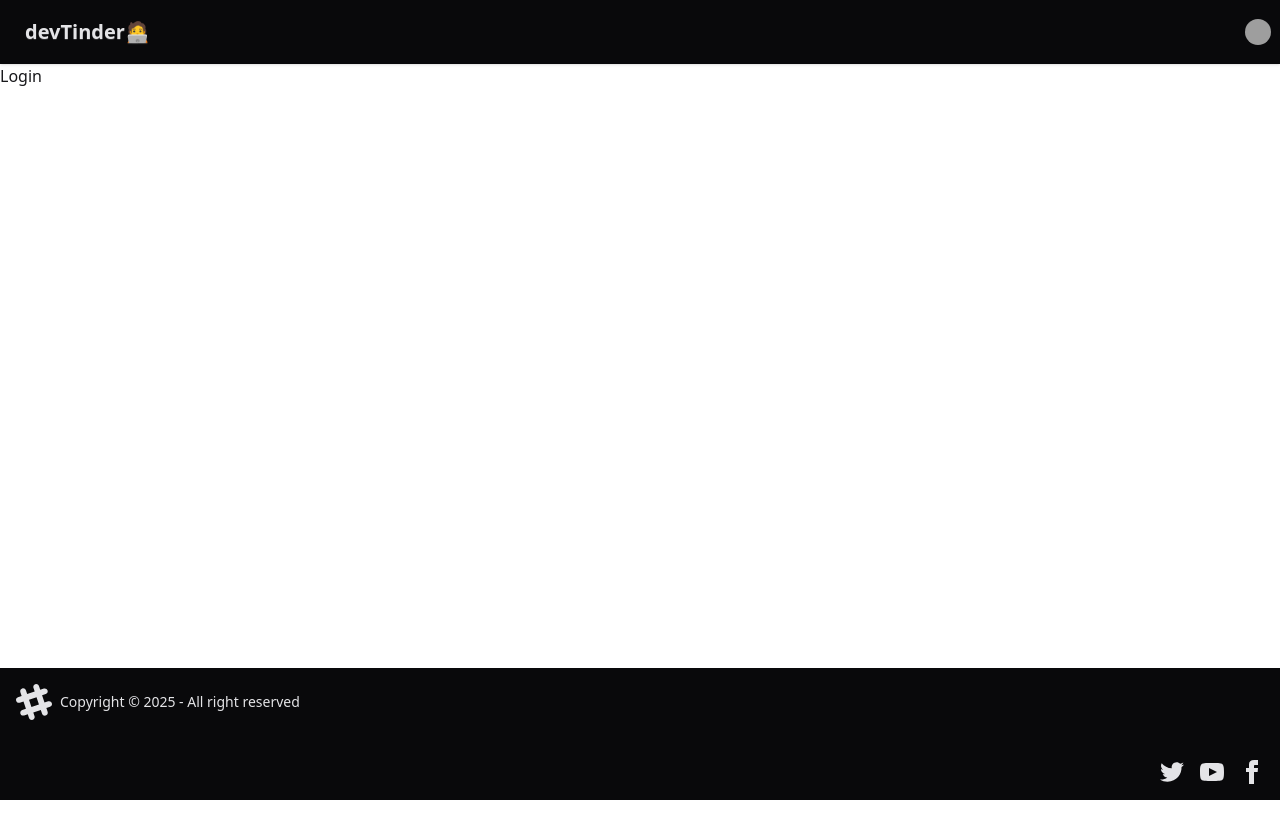
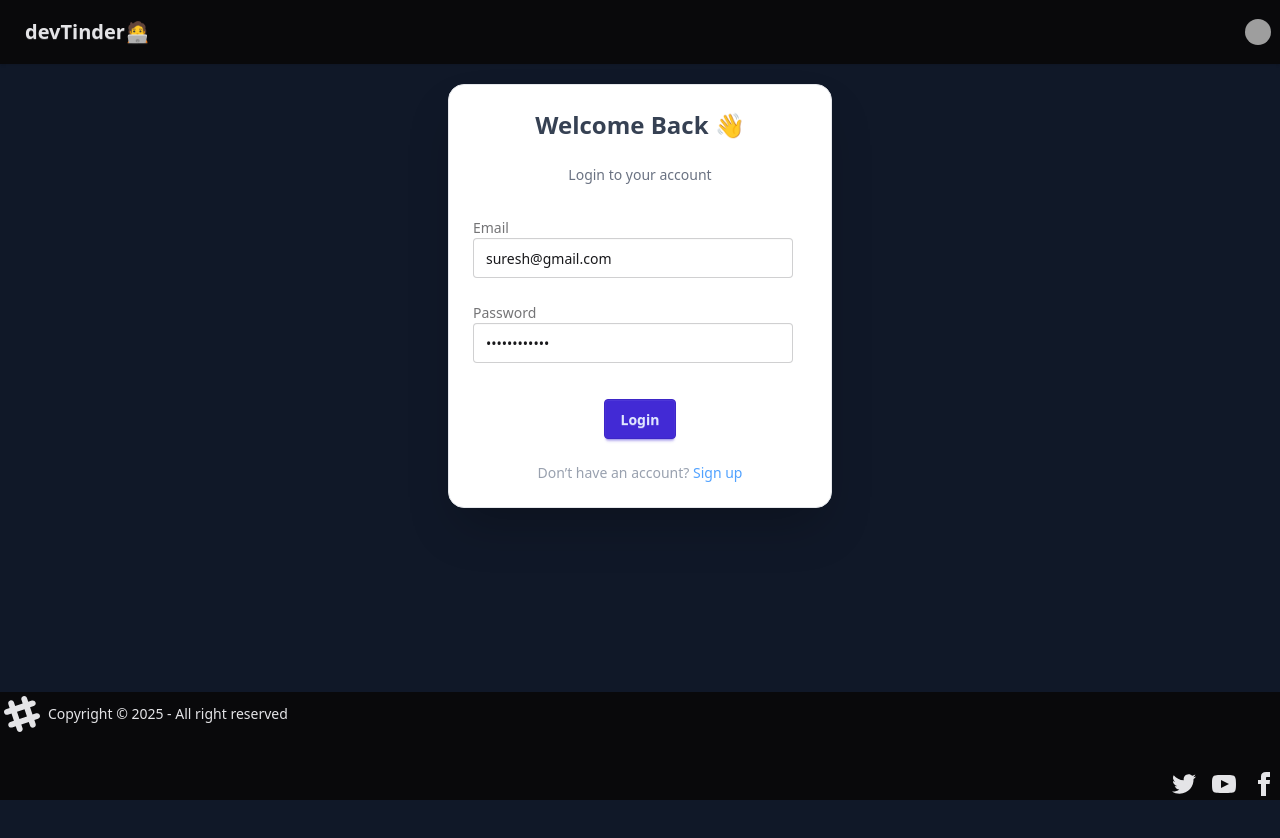
Before and after one commit to sashanktadimeti/devTinder-web, a React (Vite) app: page /login in a window 1280 px wide. Shown: the top 838 px of the page. Before the commit the page ends 800 px from the top, so only its background shows below. Built offline with nearby package versions, Linux system fonts and the light colour scheme; grey boxes are pictures that could not be loaded.

Commit message:
added redux store and built login component

```diff
--- a/package.json
+++ b/package.json
@@ -10,10 +10,13 @@
     "preview": "vite preview"
   },
   "dependencies": {
+    "@reduxjs/toolkit": "^2.8.2",
     "@tailwindcss/vite": "^4.0.0",
+    "axios": "^1.9.0",
     "init": "^0.1.2",
     "react": "^18.3.1",
     "react-dom": "^18.3.1",
+    "react-redux": "^9.2.0",
     "react-router-dom": "^7.1.3"
   },
   "devDependencies": {
--- a/src/App.jsx
+++ b/src/App.jsx
@@ -1,20 +1,27 @@
-import { useState } from "react";
 import Body from "./Body";
 import { BrowserRouter, Route, Routes } from "react-router-dom";
 import Login from "./Login";
 import Profile from "./Profile";
+import Feed from "./Feed";
+import Signup from "./Signup";
+import { Provider } from "react-redux";
+import { appStore } from "./utils/appStore";
 function App() {
 
   return (
     <>
+    <Provider store={appStore}>
       <BrowserRouter basename="/">
         <Routes>
           <Route path="/" element={<Body />}>
             <Route path="/login" element={<Login />} />
             <Route path="/profile" element={<Profile />} />
+            <Route path="/signup" element={<Signup/>}/>
+            <Route path="/feed" element={<Feed/>}/>
           </Route>
         </Routes>
       </BrowserRouter>
+      </Provider>
     </>
   );
 }
--- /dev/null
+++ b/src/Feed.jsx
@@ -0,0 +1,9 @@
+import React from 'react'
+
+const Feed = () => {
+  return (
+    <div>Feed</div>
+  )
+}
+
+export default Feed
--- a/src/Footer.jsx
+++ b/src/Footer.jsx
@@ -2,7 +2,7 @@ import React from "react";
 
 const Footer = () => {
   return (
-    <footer className="footer bg-neutral text-neutral-content items-center p-4 fixed bottom-0">
+    <footer className="footer bg-neutral text-neutral-content items-center p-1 fixed bottom-0">
       <aside className="grid-flow-col items-center">
         <svg
           width="36"
--- a/src/Login.jsx
+++ b/src/Login.jsx
@@ -1,9 +1,91 @@
-import React from 'react'
+import { useState } from "react";
+import { useNavigate } from "react-router-dom";
+import React from "react";
+import axios from "axios";
+import { useDispatch, useSelector } from "react-redux";
+import { addUser } from "./utils/userSlice";
+import { BASE_URL } from "./utils/constants";
 
 const Login = () => {
+  const [email, setemail] = useState("suresh@gmail.com");
+  const [password, setpassword] = useState("Sashank@1234");
+  const navigate = useNavigate();
+  const dispatch = useDispatch()
+  const handleLogin = async () => {
+    try {
+      const result = await axios.post(
+        BASE_URL + "/login",
+        {
+          emailId: email,
+          password,
+        },
+        { withCredentials: true }
+      );
+      dispatch(addUser(result.data))
+      return navigate("/feed")
+    } catch (err) {
+      console.log(err);
+    }
+  };
+  const handleSignup = () => {
+    navigate("/signup");
+  };
   return (
-    <div>Login</div>
-  )
-}
+    <div className="flex justify-center items-start h-screen bg-gray-900 pt-5">
+      <div className="card w-full max-w-sm shadow-2xl bg-white border border-gray-200 rounded-2xl">
+        <div className="card-body">
+          <h2 className="text-2xl font-bold text-center text-gray-700 mb-4">
+            Welcome Back 👋
+          </h2>
+          <p className="text-sm text-gray-500 text-center mb-6">
+            Login to your account
+          </p>
 
-export default Login
+          <fieldset className="form-control mb-4">
+            <label className="label">
+              <span className="label-text">Email</span>
+            </label>
+            <input
+              onChange={(e) => setemail(e.target.value)}
+              type="email"
+              placeholder="Type your email"
+              className="input input-bordered"
+              value={email}
+            />
+          </fieldset>
+
+          <fieldset className="form-control mb-4">
+            <label className="label">
+              <span className="label-text">Password</span>
+            </label>
+            <input
+              onChange={(e) => setpassword(e.target.value)}
+              type="password"
+              placeholder="Enter your password"
+              className="input input-bordered"
+              value={password}
+            />
+          </fieldset>
+
+          <div className="form-control mt-3 flex justify-center">
+            <button className="btn btn-primary" onClick={handleLogin}>
+              Login
+            </button>
+          </div>
+
+          <p className="text-center text-sm text-gray-400 mt-4">
+            Don’t have an account?{" "}
+            <a
+              className="text-blue-400 hover:underline cursor-pointer"
+              onClick={handleSignup}
+            >
+              Sign up
+            </a>
+          </p>
+        </div>
+      </div>
+    </div>
+  );
+};
+
+export default Login;
--- a/src/NavBar.jsx
+++ b/src/NavBar.jsx
@@ -1,12 +1,14 @@
 import React from 'react'
-
+import { useSelector } from 'react-redux'
 const NavBar = () => {
+  const user = useSelector((store)=>store.user)
   return (
     <div className="navbar bg-neutral shadow-sm">
         <div className="flex-1">
           <a className="btn btn-ghost text-xl text-neutral-content">devTinder🧑‍💻</a>
         </div>
         <div className="flex gap-2">
+          {user?.payload?<p style={{color: "white", fontWeight:"bold", padding:"5px"}}>Welcome, {user.payload.firstName.toUpperCase()}</p>:""}
           <div className="dropdown dropdown-end">
             <div
               tabIndex={0}
@@ -16,7 +18,7 @@ const NavBar = () => {
               <div className="w-10 rounded-full ml-3">
                 <img
                   alt="Tailwind CSS Navbar component"
-                  src="https://img.daisyui.com/images/stock/photo-1534528741775-53994a69daeb.webp"
+                  src={!user?.payload?.photoUrl?"https://img.daisyui.com/images/stock/photo-1534528741775-53994a69daeb.webp":user.payload.photoUrl}
                 />
               </div>
             </div>
--- /dev/null
+++ b/src/Signup.jsx
@@ -0,0 +1,9 @@
+import React from 'react'
+
+const Signup = () => {
+  return (
+    <div>Signup</div>
+  )
+}
+
+export default Signup
--- /dev/null
+++ b/src/utils/appStore.js
@@ -0,0 +1,7 @@
+import { configureStore } from "@reduxjs/toolkit";
+import userReducer from "./userSlice";
+export const appStore = configureStore({
+  reducer: {
+    user: userReducer,
+  },
+});
--- /dev/null
+++ b/src/utils/constants.js
@@ -0,0 +1 @@
+export const BASE_URL = "http://localhost:3000"
--- /dev/null
+++ b/src/utils/userSlice.js
@@ -0,0 +1,15 @@
+import { createSlice } from "@reduxjs/toolkit";
+const userSlice = createSlice({
+  name: "user",
+  initialState: null,
+  reducers: {
+    addUser: (state, payload) => {
+      return payload;
+    },
+    removeUser: (state, action) => {
+      return null;
+    },
+  },
+});
+export const {addUser, removeUser} = userSlice.actions;
+export default userSlice.reducer;
```
Also changed, not shown: 1 other file (tests, documents, lock files or other folders).
